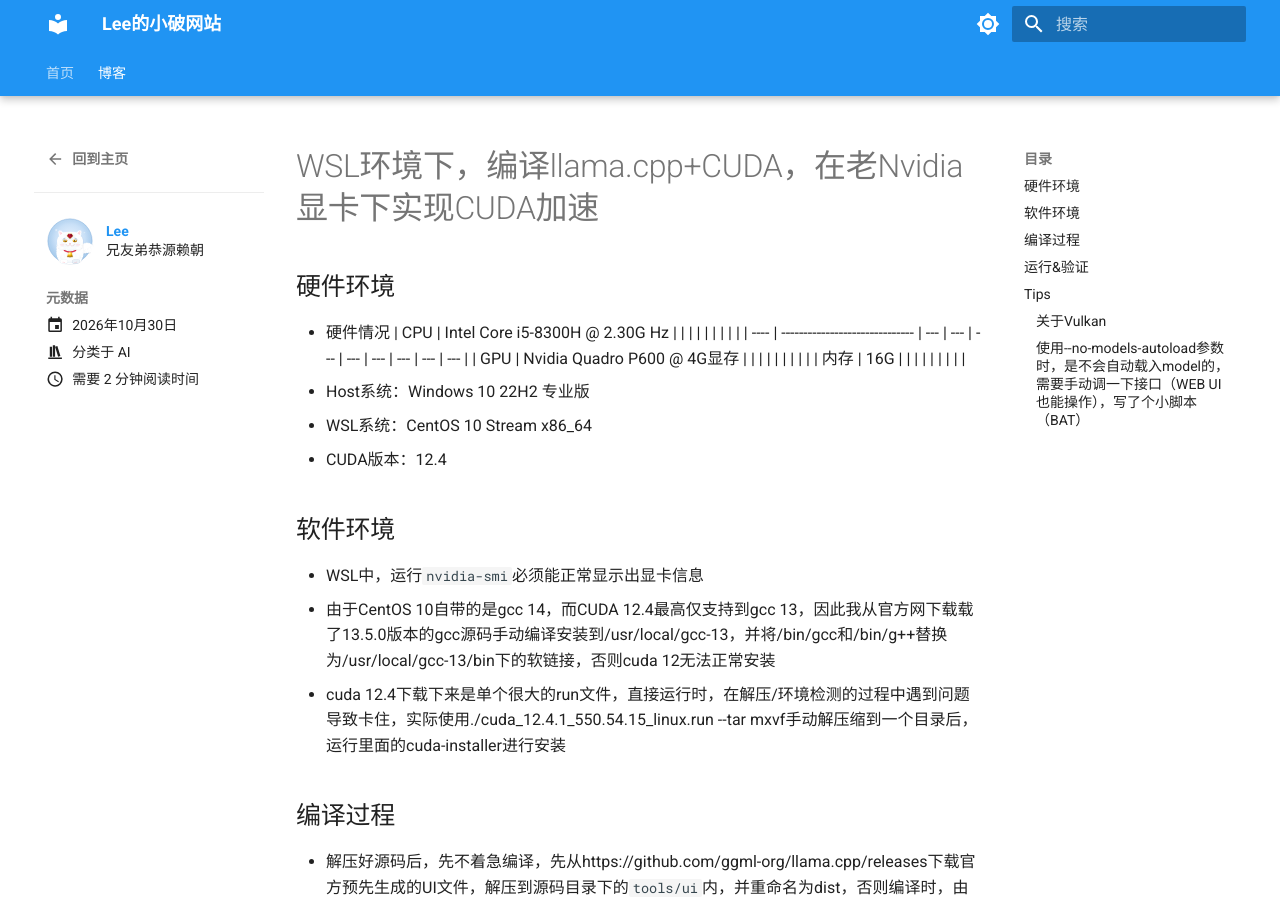
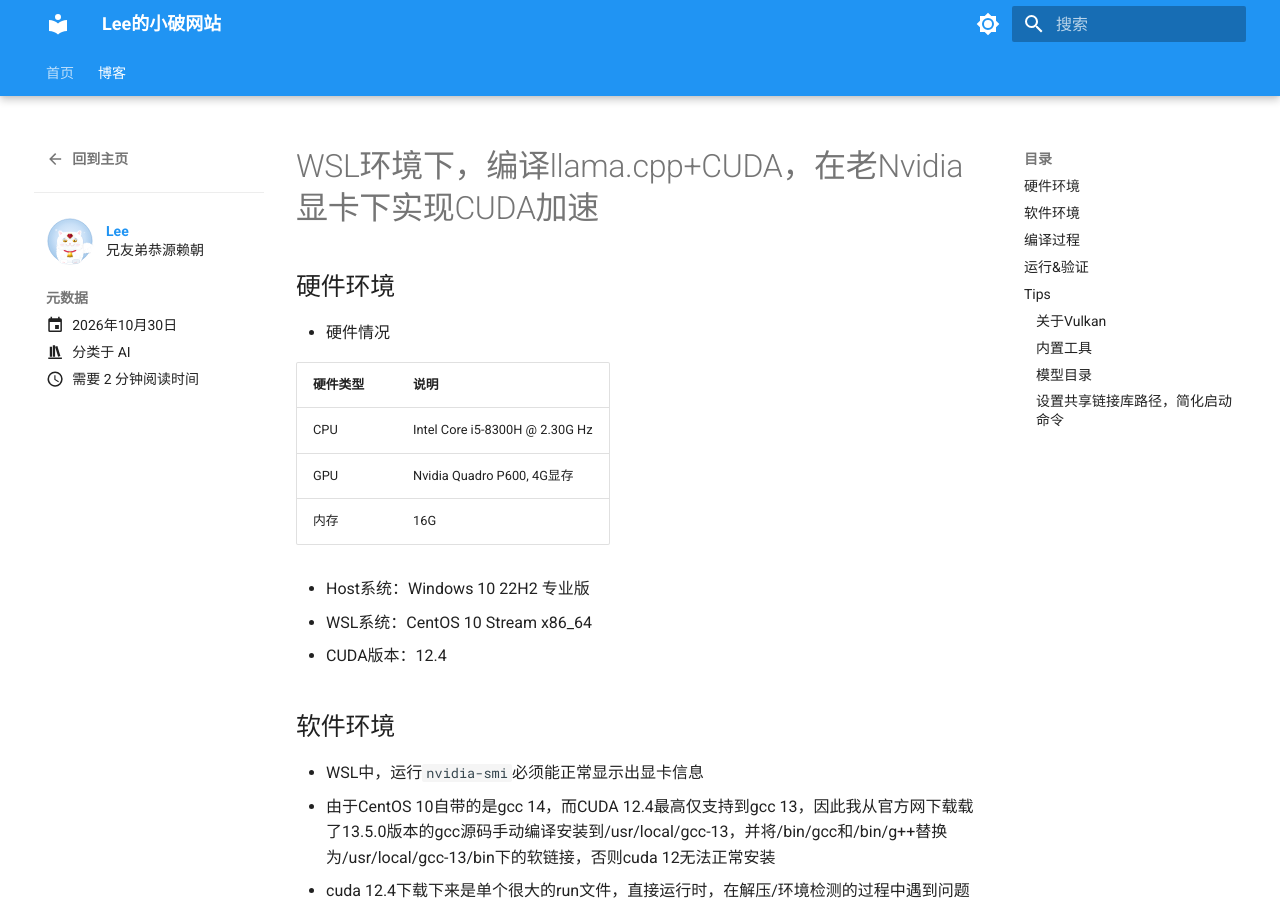
Before and after one commit to lee-lee-peng/lee-lee-peng.github.io, an MkDocs documentation site: the page built from docs/blog/posts/legacy-nvidia-gpu-cuda-llama-on-wsl.md, in a window 1280 px wide and 900 px high. Built offline with MkDocs 1.6.1 and Material for MkDocs 9.7.7, drawn with Linux system fonts in a browser that asks for light colours; some of the changed text lies outside the part shown.

Commit message:
Updated post

````diff
--- a/docs/blog/posts/legacy-nvidia-gpu-cuda-llama-on-wsl.md
+++ b/docs/blog/posts/legacy-nvidia-gpu-cuda-llama-on-wsl.md
@@ -14,10 +14,13 @@
 ## 硬件环境
 
 - 硬件情况
-  | CPU  | Intel Core i5-8300H @ 2.30G Hz |     |     |     |     |     |     |     |     |
-  | ---- | ------------------------------ | --- | --- | --- | --- | --- | --- | --- | --- |
-  | GPU  | Nvidia Quadro P600 @ 4G显存    |     |     |     |     |     |     |     |     |
-  | 内存 | 16G                            |     |     |     |     |     |     |     |     |
+
+| 硬件类型 | 说明                           |
+| -------- | ------------------------------ |
+| CPU      | Intel Core i5-8300H @ 2.30G Hz |
+| GPU      | Nvidia Quadro P600, 4G显存     |
+| 内存     | 16G                            |
+
 - Host系统：Windows 10 22H2 专业版
 - WSL系统：CentOS 10 Stream x86_64
 - CUDA版本：12.4
@@ -67,7 +70,7 @@
 - 实际运行时，推荐用models-dir的方式运行，并针对模型提供量化参数（不同类型模型不一样，我这里用的QWen系）：
 
 ```bash
-LD_LIBRARY_PATH=/usr/local/llama.cpp/lib64 /usr/local/llama.cpp/bin/llama-server --models-dir /home/llama/models --host 0.0.0.0 --port 11434 --no-models-autoload -ngl 999 --jinja --api-key 12345678 --ctx-size 32768 -ctk q8_0 -ctv q8_0
+LD_LIBRARY_PATH=/usr/local/llama.cpp/lib64 /usr/local/llama.cpp/bin/llama-server --models-dir /home/llama/models --host 0.0.0.0 --port 11434 --no-models-autoload -ngl 999 --jinja --api-key 12345678 --ctx-size 32768 -ctk q8_0 -ctv q8_0 --tools all
 ```
 
 ## Tips
@@ -92,7 +95,11 @@
 cmake -B build -DGGML_VULKAN=ON -DCMAKE_INSTALL_PREFIX=/usr/local/llama.cpp
 ```
 
-### 使用`--no-models-autoload`参数时，是不会自动载入model的，需要手动调一下接口（WEB UI也能操作），写了个小脚本（BAT）
+### 内置工具
+可以使用```--tools all```启用内部工具，在自带的WEB UI中进行文件读写等功能
+
+### 模型目录
+使用`--no-models-autoload`参数时，是不会自动载入model的，需要手动调一下接口（WEB UI也能操作），写了个小脚本（BAT）
 
 ```bash
 set "model_name=qwen2.5-coder-1.5b-instruct-q4_k_m"
@@ -100,3 +107,11 @@
 
 curl -X POST http://127.0.0.1:11434/models/load -H "Content-Type: application/json" -H "Authorization: Bearer 12345678" -d "{\"model\": \"%model_name%\"}"
 ```
+### 设置共享链接库路径，简化启动命令
+将```/usr/local/llama.cpp/lib64```加入至ldconfig中，以后就不用每次指定LD_LIBRARY_PATH了
+```bash
+# 创建配置文件并写入路径
+echo "/usr/local/llama.cpp/lib64“ | sudo tee /etc/ld.so.conf.d/llama.cpp.conf
+# 更新动态链接库缓存
+sudo ldconfig
+```
````
